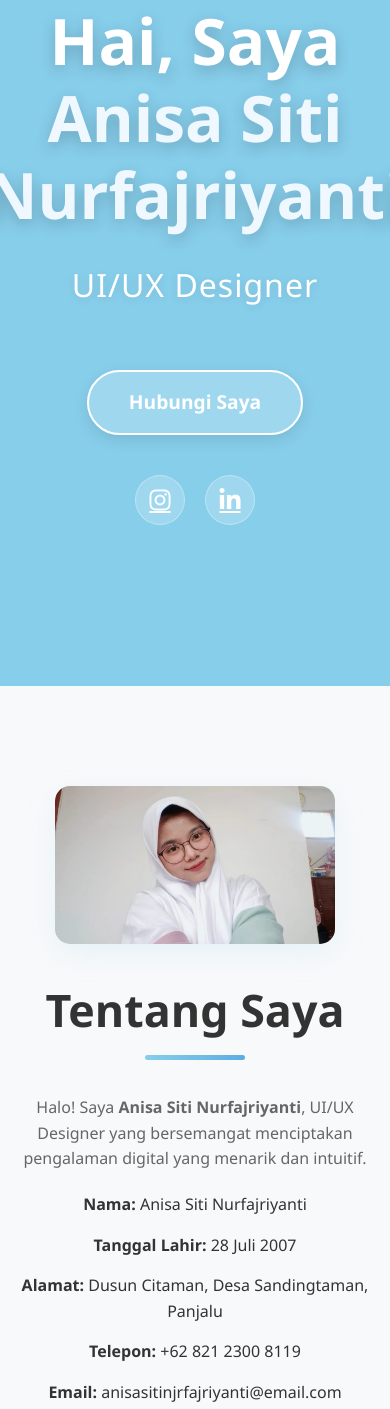
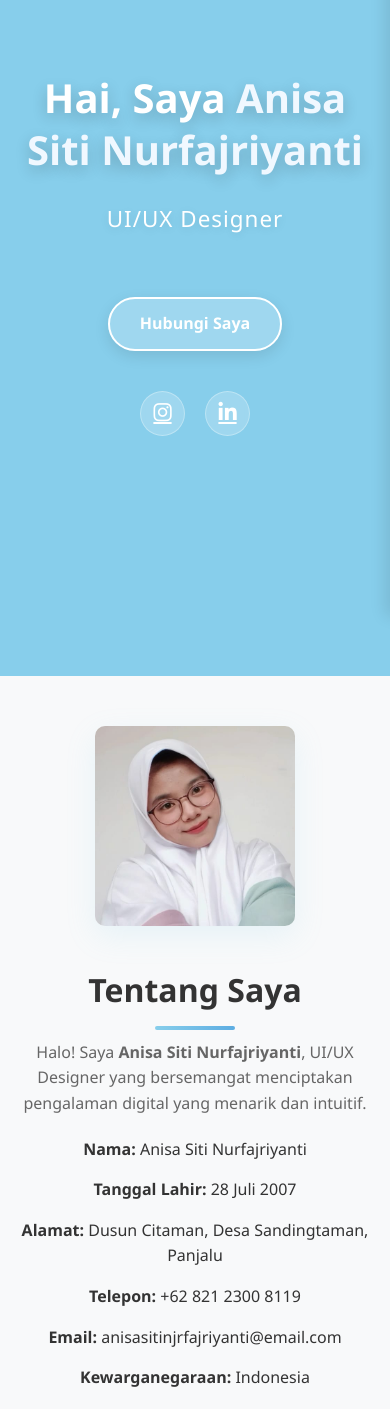
Before and after one commit to anisasaa28/anisa-cv, a plain HTML site: page index.html in a window 390 px wide. Shown: the part 228-1637 px from the top of the page. Drawn offline with Linux system fonts and the light colour scheme.

Commit message:
Update index.html

```diff
--- a/index.html
+++ b/index.html
@@ -24,7 +24,7 @@ html{scroll-behavior:smooth;}
 
 /* ===== CONTAINER ===== */
 .container{width:100%;max-width:1200px;margin:0 auto;padding:0 20px;}
-.section{padding:100px 0;position:relative;}
+.section{padding:80px 0;position:relative;}
 .section-title{font-size:2.8rem;margin-bottom:50px;text-align:center;color:var(--dark);position:relative;}
 .section-title:after{content:'';position:absolute;bottom:-15px;left:50%;transform:translateX(-50%);width:100px;height:5px;background:linear-gradient(to right,var(--primary),var(--primary-dark));border-radius:3px;}
 
@@ -56,7 +56,7 @@ html{scroll-behavior:smooth;}
 /* ===== ABOUT ===== */
 .about-container{display:flex; flex-wrap:wrap; gap:30px; align-items:center; justify-content:center;}
 .about-photo{flex:1; min-width:250px; text-align:center;}
-.about-photo img{width:100%; max-width:300px; border-radius:15px; box-shadow:var(--shadow);}
+.about-photo img{width:300px; height:300px; object-fit:cover; border-radius:10px; box-shadow:var(--shadow);}
 .about-info{flex:1; min-width:250px;}
 .about-info p{margin-bottom:20px; color:var(--text-light); text-align:center;}
 .biodata-grid{display:grid; grid-template-columns:1fr 1fr; gap:15px 30px; justify-items:center;}
@@ -101,7 +101,29 @@ footer a{color:#fff;text-decoration:none;}
 footer a:hover{color:var(--primary);}
 
 /* ===== RESPONSIVE ===== */
+@media(max-width:1024px){
+  .section-title{font-size:2.5rem;}
+  .home-content h1{font-size:3.5rem;}
+  .home-content p{font-size:1.8rem;}
+  .about-photo img{width:280px; height:280px;}
+}
+
 @media(max-width:768px){
+  .navbar{padding:15px 20px;}
+  .navbar.scrolled{padding:10px 20px;}
+  .menu-toggle{display:block;}
+  .nav-links{position:fixed;top:70px;right:-100%;width:100%;height:calc(100vh - 70px);background:rgba(255,255,255,0.95);flex-direction:column;align-items:center;justify-content:start;padding-top:50px;transition:var(--transition);box-shadow:-5px 0 15px rgba(0,0,0,0.1);}
+  .nav-links.active{right:0;}
+  .nav-links li{margin:15px 0;}
+  .nav-links li a{font-size:1.2rem;padding:15px 30px;}
+
+  .section{padding:60px 0;}
+  .section-title{font-size:2.2rem;margin-bottom:30px;}
+
+  .home{margin-top:60px;}
+  .home-content h1{font-size:3rem;}
+  .home-content p{font-size:1.6rem;}
+
   .about-container{
     flex-direction:column;
     align-items:center;
@@ -112,11 +134,8 @@ footer a:hover{color:var(--primary);}
     width:100%;
   }
   .about-photo img{
-    max-width:300px;
-    width:80%;
-    height:auto;
-    display:block;
-    margin:0 auto;
+    width:250px;
+    height:250px;
   }
   .biodata-grid{
     grid-template-columns:1fr; /* setiap item 1 baris */
@@ -125,8 +144,44 @@ footer a:hover{color:var(--primary);}
   .biodata-grid div{
     text-align:center;
   }
+
+  .resume-container, .portfolio-container{
+    grid-template-columns:1fr;
+  }
+
+  .contact-container{
+    padding:30px 20px;
+  }
+  .contact-form{
+    grid-template-columns:1fr;
+  }
 }
 
+@media(max-width:480px){
+  .container{padding:0 15px;}
+  .section{padding:50px 0;}
+  .section-title{font-size:2rem;margin-bottom:25px;}
+  .section-title:after{width:80px;height:4px;}
+
+  .home-content h1{font-size:2.5rem;line-height:1.3;}
+  .home-content p{font-size:1.4rem;}
+  .cta-button{padding:12px 30px;font-size:1rem;}
+
+  .social-icons a{width:45px;height:45px;font-size:1.3rem;}
+
+  .about-photo img{
+    width:200px;
+    height:200px;
+  }
+
+  .resume-item, .portfolio-item{
+    padding:20px;
+  }
+
+  .contact-container{
+    padding:25px 15px;
+  }
+}
 </style>
 </head>
 <body>
@@ -254,7 +309,6 @@ footer a:hover{color:var(--primary);}
   </div>
 </section>
 
-
 <!-- FOOTER -->
 <footer>
   <div class="container footer-content">
@@ -280,6 +334,10 @@ const navItems = document.querySelectorAll('.nav-links > li > a');
 navItems.forEach(link => link.addEventListener('click', () => {
   navItems.forEach(i => i.classList.remove('active'));
   link.classList.add('active');
+  // Close mobile menu when link is clicked
+  if (window.innerWidth <= 768) {
+    navLinks.classList.remove('active');
+  }
 }));
 
 // Animasi fade-in Home section
```
